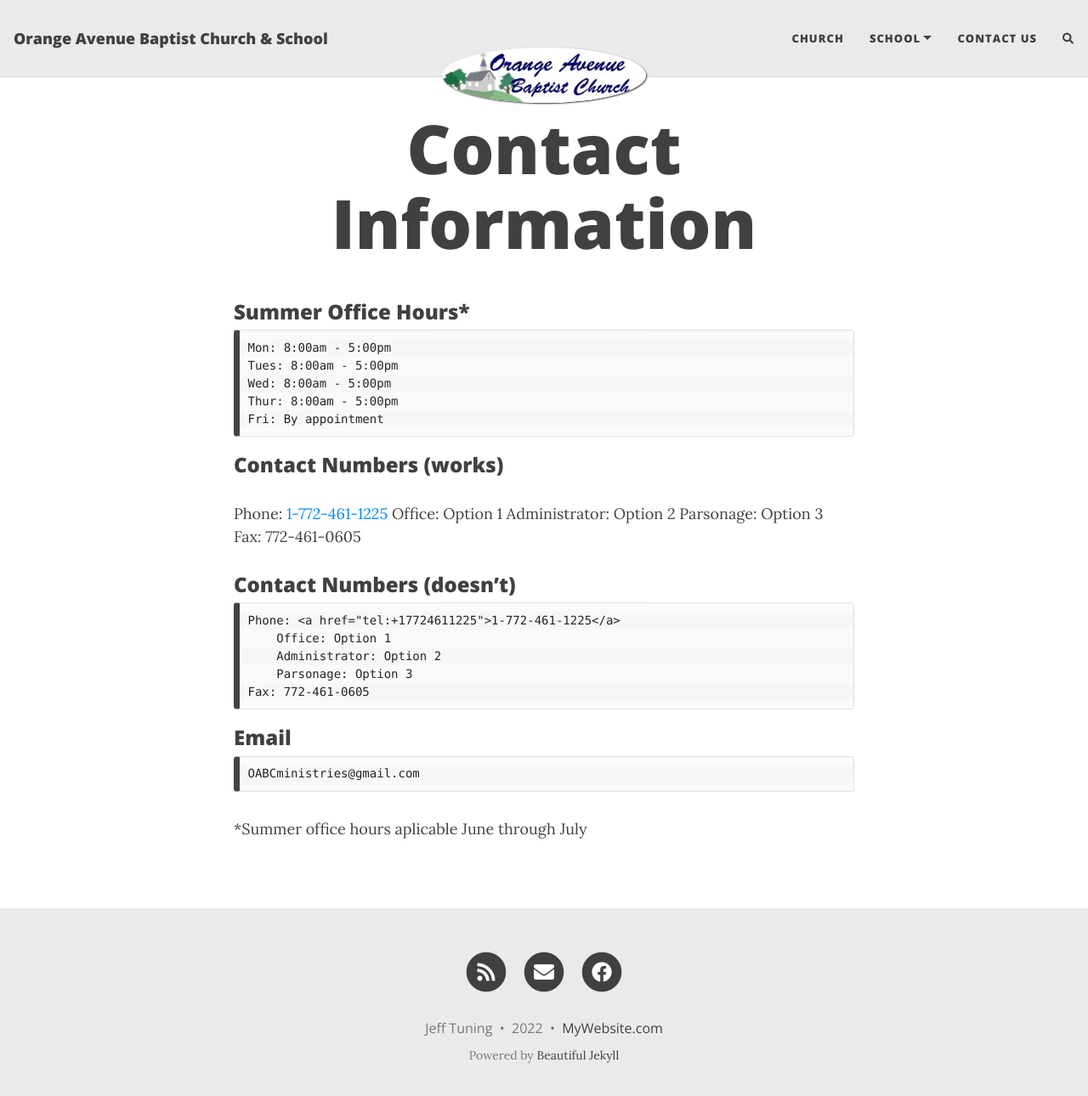
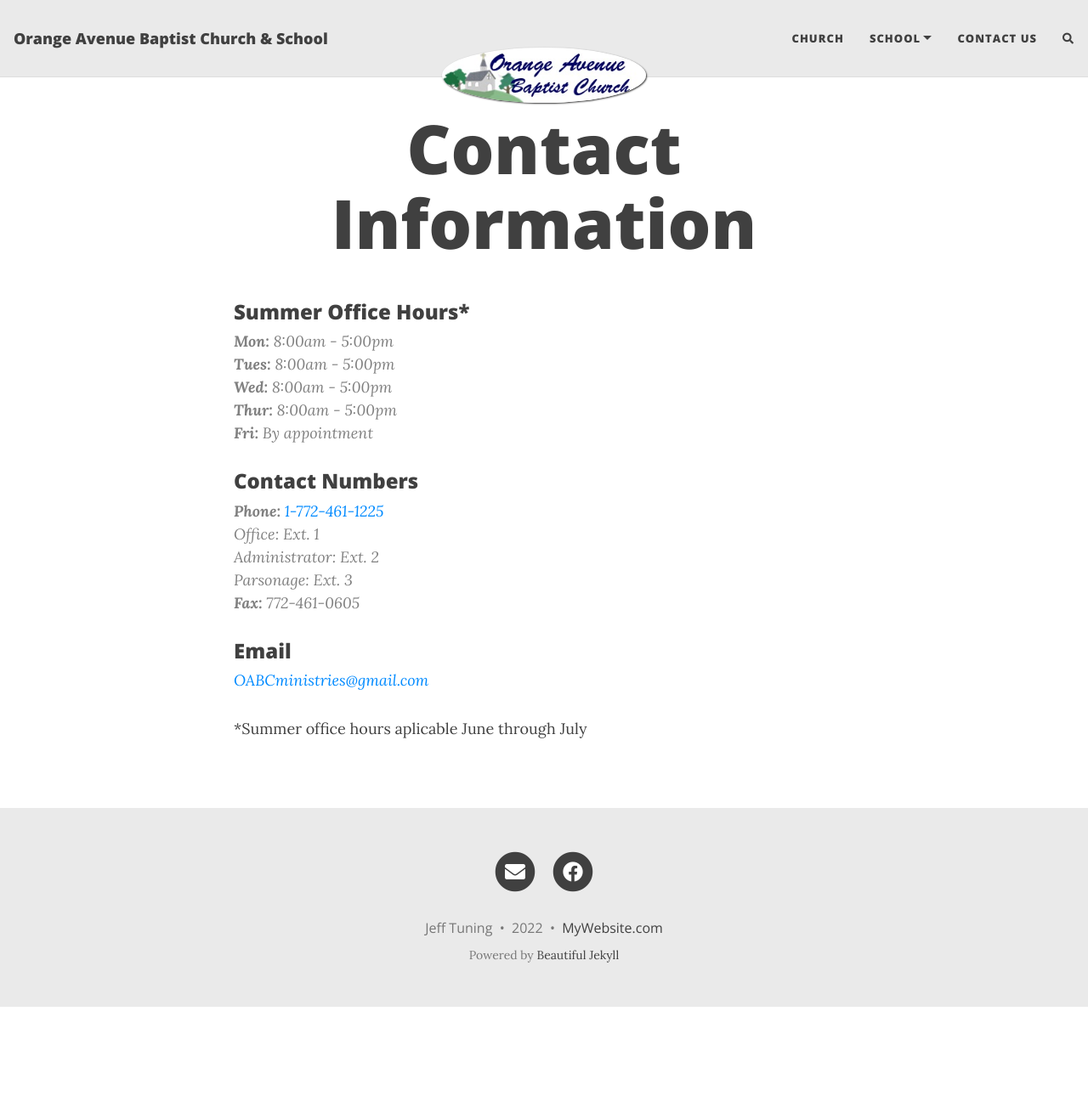
Before and after one commit to techdouttech/oabc-website, a Jekyll site: the page built from contact.md, in a window 1280 px wide and 1303 px high. Shown: the top 1290 px of the window at 85% size. Built offline with Jekyll 4.4.1, drawn with Linux system fonts in a browser that asks for light colours; nearby versions of some CDN libraries; comment, search, counter and statistics services are not loaded.

```diff
--- a/_config.yml
+++ b/_config.yml
@@ -15,6 +15,9 @@ author: Jeff Tuning
 
 navbar-links:
   Church: "aboutme"
+#    - History: "history"
+#    - Staff: "staff"
+#    - Location: "location"
   School:
     - School Information: "school"
     - School Calendar: "calendar"
@@ -46,7 +49,7 @@ round-avatar: true
 # Uncomment the links you want to show and add your information to each one.
 social-network-links:
   email: "admin@oabcministires.org"
-  rss: true  # remove this line if you don't want to show an RSS link at the bottom
+#  rss: true  # remove this line if you don't want to show an RSS link at the bottom
   facebook: pages/Orange-Avenue-Baptist-School/401201530029047
 #  github: daattali
 #  twitter: daattali
@@ -226,7 +229,7 @@ date_format: "%B %-d, %Y"
 timezone: "America/New_York"
 markdown: kramdown
 highlighter: rouge
-permalink: /:year-:month-:day-:title/
+permalink: /:year|:month|:day|:title/
 paginate: 5
 
 kramdown:
--- a/contact.md
+++ b/contact.md
@@ -6,34 +6,27 @@ subtitle:
 ---
 
 ### Summer Office Hours*
-    Mon: 8:00am - 5:00pm
-    Tues: 8:00am - 5:00pm
-    Wed: 8:00am - 5:00pm
-    Thur: 8:00am - 5:00pm
-    Fri: By appointment
+> **Mon:** 8:00am - 5:00pm<br />
+> **Tues:** 8:00am - 5:00pm<br />
+> **Wed:** 8:00am - 5:00pm<br />
+> **Thur:** 8:00am - 5:00pm<br />
+> **Fri:** By appointment<br />
 
 <!---### Office Hours
-    Mon: 8:00am - 3:30pm
-    Tues: 8:00am - 3:30pm
-    Wed: 8:00am - 3:30pm
-    Thur: 8:00am - 3:30pm
-    Fri: 8:00am - 3:30pm--->
+> **Mon:** 8:00am - 3:30pm<br />
+> **Tues:** 8:00am - 3:30pm<br />
+> **Wed:** 8:00am - 3:30pm<br />
+> **Thur:** 8:00am - 3:30pm<br />
+> **Fri:** 8:00am - 3:30pm<br />--->
 
-### Contact Numbers (works)
-Phone: <a href="tel:+17724611225">1-772-461-1225</a>
-        Office: Option 1
-        Administrator: Option 2
-        Parsonage: Option 3
-    Fax: 772-461-0605
-
-### Contact Numbers (doesn't)
-    Phone: <a href="tel:+17724611225">1-772-461-1225</a>
-        Office: Option 1
-        Administrator: Option 2
-        Parsonage: Option 3
-    Fax: 772-461-0605
+### Contact Numbers
+> **Phone:** <a href="tel:+17724611225">1-772-461-1225</a><br />
+>   Office: Ext. 1<br />
+>   Administrator: Ext. 2<br />
+>   Parsonage: Ext. 3<br />
+> **Fax:** 772-461-0605<br />
 
 ### Email
-    OABCministries@gmail.com
+> <OABCministries@gmail.com>
 
 *Summer office hours aplicable June through July
```
Also changed, not shown: _posts/2022-06-21-Gospel-Sing.md (renamed from _posts/2020-02-28-test-markdown.md, +2 -2 lines), _posts/2022-06-22-Gospel-Sing.md (added, +11 -0 lines), convention.md (+8 -11 lines).
